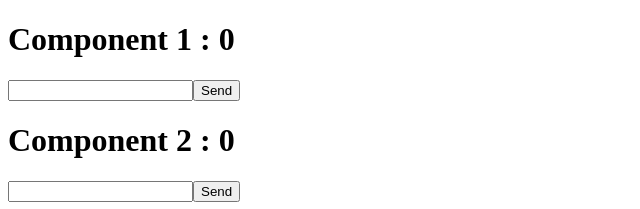
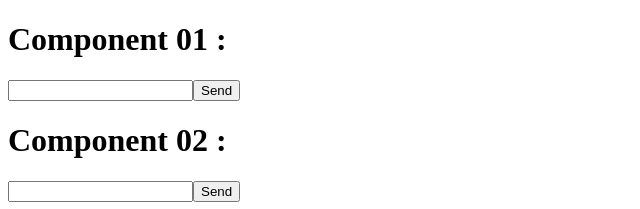
Before and after one commit to juscilan/react-redux-example, a React (Create React App) app: page / in a window 1280 px wide. Shown: the top 209 px of the page, without its empty margins (0-640 px from the left). Built offline with nearby package versions, Linux system fonts and the light colour scheme.

Commit message:
fix: fixing some fixing

```diff
--- a/src/App.js
+++ b/src/App.js
@@ -8,7 +8,6 @@ function App() {
       <Component1/>
       <Component2/>
     </>
-
   );
 }
 
--- a/src/components/component1.jsx
+++ b/src/components/component1.jsx
@@ -14,9 +14,9 @@ export default function Component1() {
 
   return (
     <>
-        <h1>Component 1 : { result }</h1>
-        <input type="text" onChange={handleChange} />
-        <button onClick={()=>{ dispath(setPayloadAction(valueText)) }}>Send</button>
+      <h1>Component 01 : { result }</h1>
+      <input type="text" onChange={handleChange} />
+      <button onClick={()=> dispath(setPayloadAction(valueText)) }>Send</button>
     </>
   )
 }
--- a/src/components/component2.jsx
+++ b/src/components/component2.jsx
@@ -9,14 +9,14 @@ export default function Component2() {
 	const [valueText, setValueText] = useState()
 
 	function handleChange(e) {
-			setValueText(e.target.value)
+		setValueText(e.target.value)
 	}
 
 	return (
 		<>
-				<h1>Component 2 : { result }</h1>
+				<h1>Component 02 : { result }</h1>
 				<input type="text" onChange={handleChange} />
-				<button onClick={()=>{ dispath(setPayloadAction(valueText))	}}>Send</button>
+				<button onClick={()=> dispath(setPayloadAction(valueText)) }>Send</button>
 		</>
 	)
 }
--- a/src/store/Component/Component.reducer.js
+++ b/src/store/Component/Component.reducer.js
@@ -1,4 +1,4 @@
-const reducer = (state = 0, action) => {
+const reducer = (state = '', action) => {
   switch(action.type) {
     case 'CHANGE_INPUT':
       return action.payload
```
